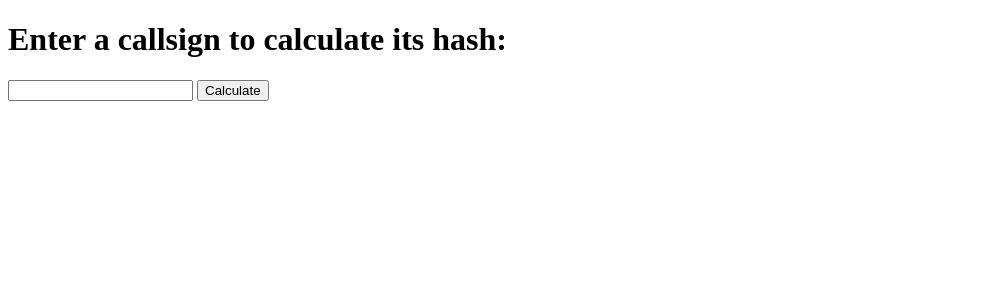
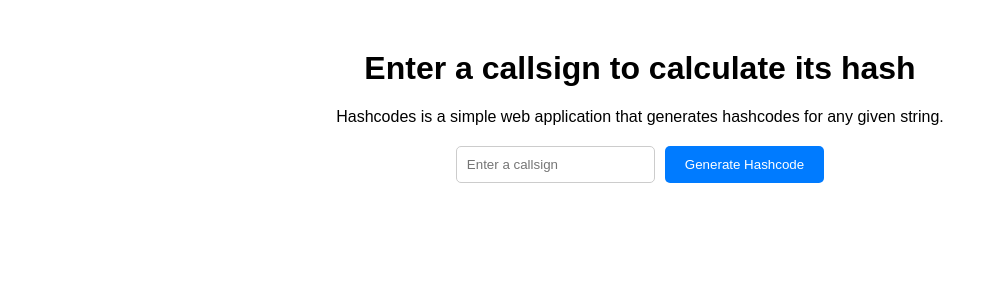
Before and after one commit to dkozinn/hashcodes, a Flask app: page / in a window 1280 px wide. Shown: the top 300 px of the page, without its empty margins (0-998 px from the left). Run offline with Flask 3, Linux system fonts and the light colour scheme.

Commit message:
Change to single screen, cosmetics, update installer

```diff
--- a/app.py
+++ b/app.py
@@ -2,7 +2,8 @@
 
 from flask import Flask, redirect, render_template, request, url_for
 
-from hashcodes import calc_hash  # Assuming hashcodes.py is in the same directory
+from hashcodes import \
+    calc_hash  # Assuming hashcodes.py is in the same directory
 
 app = Flask(__name__)
 
@@ -18,7 +19,7 @@ def calculate():
     callsign, hash_list, storage = calc_hash(input_string)
 
     return render_template(
-        "result.html",
+        "index.html",
         callsign=callsign,
         hash_list=hash_list,
         storage=storage,
--- a/gunicorn_config.py
+++ /dev/null
@@ -1,4 +0,0 @@
-bind = "0.0.0.0:9090"
-workers = 4
-threads = 4
-timeout = 120
--- /dev/null
+++ b/hashcodes.js
@@ -0,0 +1,7 @@
+/* hashcodes.js */
+document.querySelector('form').addEventListener('submit', function(e) {
+    e.preventDefault();
+    const string = document.querySelector('#string').value;
+    const hashcode = hashCode(string);
+    document.querySelector('#hashcode').innerText = hashcode;
+});
--- /dev/null
+++ b/static/hashcodes.css
@@ -0,0 +1,49 @@
+/* hashcodes.css */
+body {
+    font-family: Arial, sans-serif;
+    margin: 0;
+    padding: 0;
+    box-sizing: border-box;
+}
+
+h1 {
+    text-align: center;
+    margin-top: 50px;
+}
+
+p {
+    text-align: center;
+    margin-top: 20px;
+}
+
+form {
+    display: flex;
+    justify-content: center;
+    margin-top: 20px;
+}
+
+input {
+    padding: 10px;
+    border: 1px solid #ccc;
+    border-radius: 5px;
+    margin-right: 10px;
+}
+
+button {
+    padding: 10px 20px;
+    border: none;
+    border-radius: 5px;
+    background-color: #007bff;
+    color: #fff;
+    cursor: pointer;
+}
+
+button:hover {
+    background-color: #0056b3;
+}
+
+#hashcode {
+    text-align: center;
+    margin-top: 20px;
+    font-size: 20px;
+}
--- a/templates/index.html
+++ b/templates/index.html
@@ -1,13 +1,30 @@
 <!DOCTYPE html>
 <html>
+
 <head>
+    <meta charset="UTF-8">
+    <meta name="viewport" content="width=device-width, initial-scale=1.0">
+    <title>Hashcodes</title>
+    <link rel="stylesheet" href="{{ url_for('static', filename='hashcodes.css')}}">
     <title>WSJT-X FT-8 Hash Calculator</title>
 </head>
+
+
 <body>
-    <h1>Enter a callsign to calculate its hash:</h1>
+    <h1>Enter a callsign to calculate its hash</h1>
+    <p>Hashcodes is a simple web application that generates hashcodes for any given string.</p>
     <form action="/calculate" method="POST">
-        <input type="text" name="callsign">
-        <button type="submit">Calculate</button>
+        <input type="text" name="callsign" placeholder="Enter a callsign">
+        <button type="submit">Generate Hashcode</button>
     </form>
+    <div id="Hashcode"></div>
+    <script src="hashcodes.js"></script>
+    {% if callsign %}
+    <br>
+    <p>Callsign: {{ callsign }}<br>
+        Hash for 10, 12, 22 bits: {{ hash_list }}<br>
+        Biased for storage in c28: {{ storage }}<br>
+        {% endif %}
 </body>
+
 </html>
--- a/templates/result.html
+++ b/templates/result.html
@@ -8,6 +8,6 @@
     <p>Callsign: {{ callsign }}<br>
     Hash for 10, 12, 22 bits: {{ hash_list }}<br>
     Biased for storage in c28: {{ storage }}<br>
-    <a href="{{ url_for('calculate_again') }}">Calculate Again</a>
+    <a href="{{ url_for('calculate_again') }}">Calculate another callsign</a>
 </body>
 </html>
```
Also changed, not shown: 2 other files.
